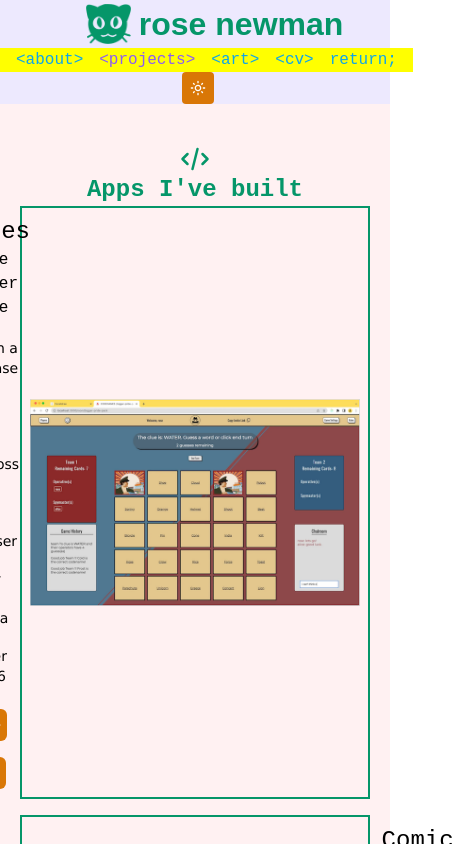
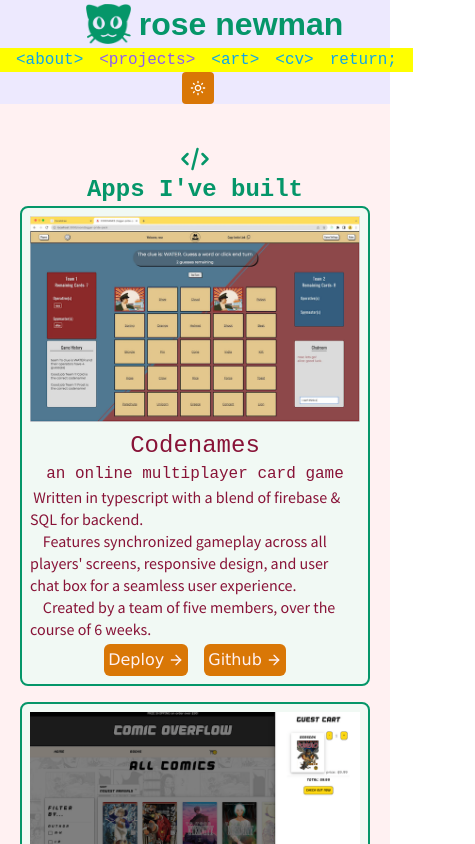
Before and after one commit to rosalie0/rosalie0.github.io, a React (Vite) app: page /projects in a window 390 px wide. Shown: the top 844 px of the page, 475 px wide, since content can reach past the window. Built offline with nearby package versions, Linux system fonts and the light colour scheme; a web font is replaced by a local one.

Commit message:
mobile looks fine.

```diff
--- a/src/components/projects/Projects.tsx
+++ b/src/components/projects/Projects.tsx
@@ -21,7 +21,7 @@ function Projects() {
             // for 'odd' projects, reverse the flex direction
             <div
               key={project.title}
-              className="flex p-2 items-center odd:flex-row-reverse border-solid border-2 border-emerald-600"
+              className="flex flex-col md:flex-row p-2 gap-2 items-center md:odd:flex-row-reverse border-solid border-2 border-emerald-600 rounded-lg text-rose-900 bg-emerald-50/75 hover:bg-emerald-50"
             >
               <img
                 width={"500px"}
@@ -31,7 +31,7 @@ function Projects() {
               <div className="project-info">
                 <h4 className="font-frag text-2xl">{project.title}</h4>
                 <h5 className="font-frag">{project.subtitle}</h5>
-                <p className="whitespace-pre-wrap text-sm leading-snug text-left">
+                <p className="whitespace-pre-wrap font-source text-md leading-snug text-left">
                   {project.description}
                 </p>
 
```
